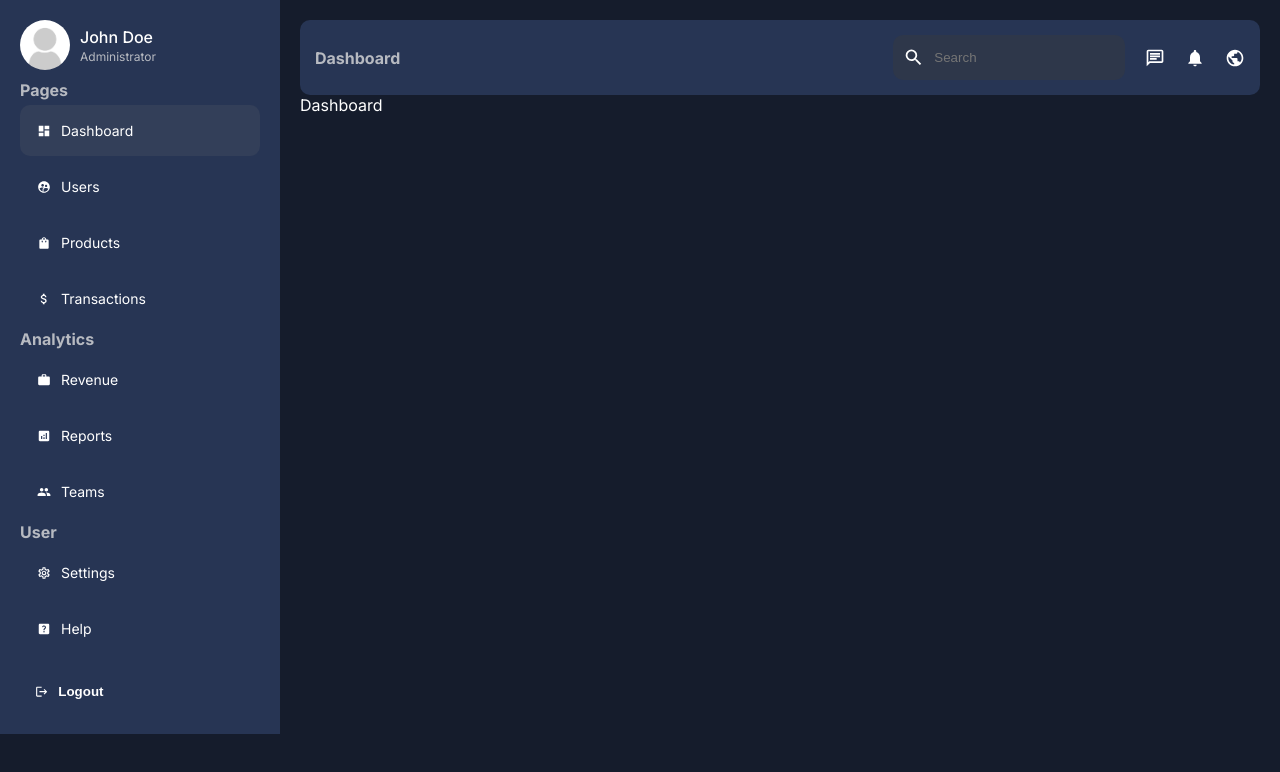
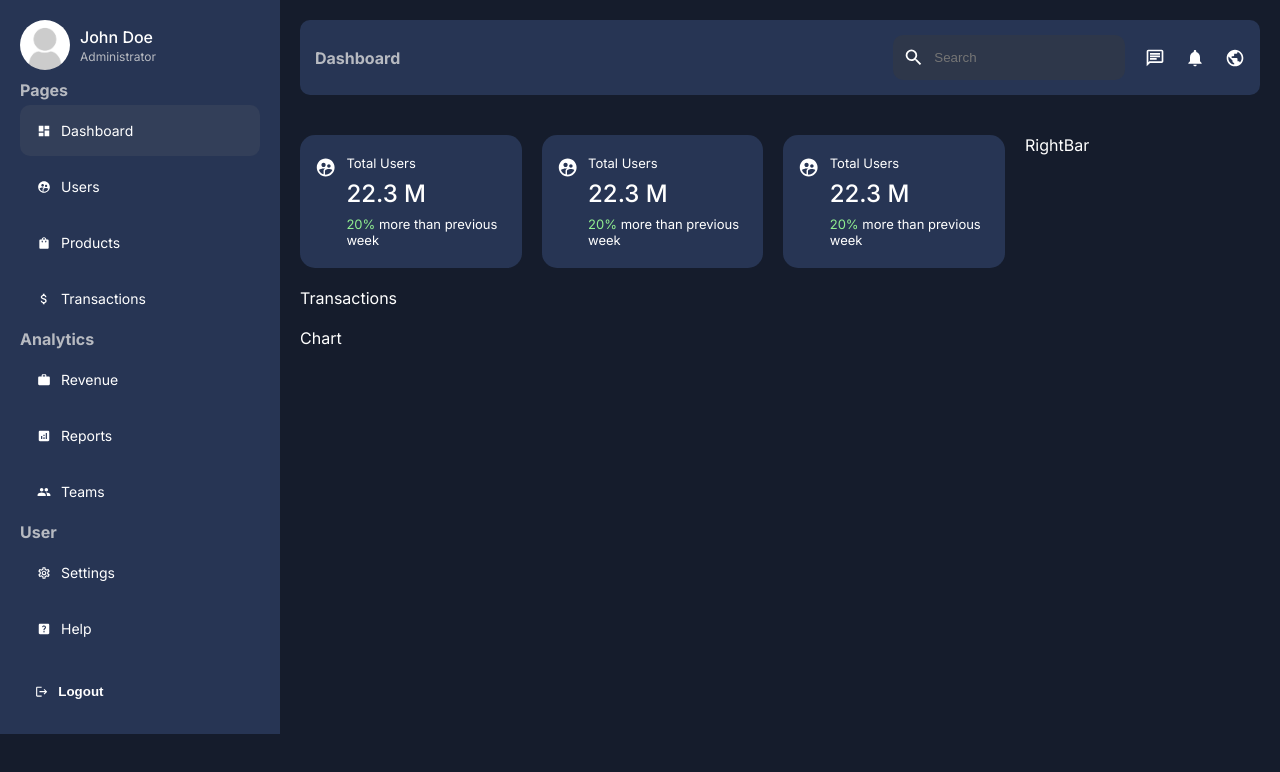
Before and after one commit to beingshahidali/Store-Admin-Dashboard, a Next.js app: page /dashboard in a window 1280 px wide. Shown: the top 772 px of the page. Built offline with nearby package versions, Linux system fonts and the light colour scheme.

Commit message:
Card component design work done

```diff
--- a/app/dashboard/page.jsx
+++ b/app/dashboard/page.jsx
@@ -1,5 +1,25 @@
+import styles from "../ui/dashboard/dashboard.module.css";
+import Card from "../ui/dashboard/card/Card";
+import RightBar from "../ui/dashboard/rightBar/RightBar";
+import Transactions from "../ui/dashboard/transactions/Transactions";
+import Chart from "../ui/dashboard/chart/Chart";
 const Dashboard = () => {
-  return <div>Dashboard</div>;
+  return (
+    <div className={styles.wrapper}>
+      <div className={styles.main}>
+        <div className={styles.cards}>
+          <Card />
+          <Card />
+          <Card />
+        </div>
+        <Transactions />
+        <Chart />
+      </div>
+      <div className={styles.side}>
+        <RightBar />
+      </div>
+    </div>
+  );
 };
 
 export default Dashboard;
--- /dev/null
+++ b/app/ui/dashboard/card/Card.jsx
@@ -0,0 +1,18 @@
+import styles from "./card.module.css";
+import { MdSupervisedUserCircle } from "react-icons/md";
+const Card = () => {
+  return (
+    <div className={styles.container}>
+      <MdSupervisedUserCircle size={25} />
+      <div className={styles.texts}>
+        <span className={styles.title}>Total Users</span>
+        <span className={styles.number}>22.3 M</span>
+        <span className={styles.title}>
+          <span className={styles.positive}>20%</span> more than previous week
+        </span>
+      </div>
+    </div>
+  );
+};
+
+export default Card;
--- /dev/null
+++ b/app/ui/dashboard/card/card.module.css
@@ -0,0 +1,27 @@
+.container {
+  display: flex;
+  gap: 10px;
+  background-color: var(--bgSoft);
+  padding: 20px 15px;
+  border-radius: 15px;
+  width: 100%;
+  .texts {
+    display: flex;
+    flex-direction: column;
+    gap: 8px;
+
+    .title {
+      font-size: 13px;
+    }
+    .number {
+      font-size: 24px;
+      font-weight: 500;
+    }
+    .positive {
+      color: lightgreen;
+    }
+  }
+}
+.container:hover {
+  background-color: #333f59;
+}
--- /dev/null
+++ b/app/ui/dashboard/chart/Chart.jsx
@@ -0,0 +1,7 @@
+import styles from "./chart.module.css";
+
+const Chart = () => {
+  return <div className={styles.container}>Chart</div>;
+};
+
+export default Chart;
--- a/app/ui/dashboard/dashboard.module.css
+++ b/app/ui/dashboard/dashboard.module.css
@@ -12,3 +12,23 @@
     padding: 20px;
   }
 }
+
+.wrapper {
+  display: flex;
+  margin-top: 40px;
+  gap: 20px;
+  .main {
+    flex: 3;
+    display: flex;
+    flex-direction: column;
+    gap: 20px;
+    .cards {
+      display: flex;
+      gap: 20px;
+      justify-content: space-between;
+    }
+  }
+  .side {
+    flex: 1;
+  }
+}
--- /dev/null
+++ b/app/ui/dashboard/rightBar/RightBar.jsx
@@ -0,0 +1,7 @@
+import styles from "./rightBar.module.css";
+
+const RightBar = () => {
+  return <div className={styles.container}>RightBar</div>;
+};
+
+export default RightBar;
--- /dev/null
+++ b/app/ui/dashboard/transactions/Transactions.jsx
@@ -0,0 +1,7 @@
+import styles from "./transactions.module.css";
+
+const Transactions = () => {
+  return <div className={styles.container}>Transactions</div>;
+};
+
+export default Transactions;
```
Also changed, not shown: app/ui/dashboard/chart/chart.module.css (added), app/ui/dashboard/rightBar/rightBar.module.css (added), app/ui/dashboard/transactions/transactions.module.css (added).
